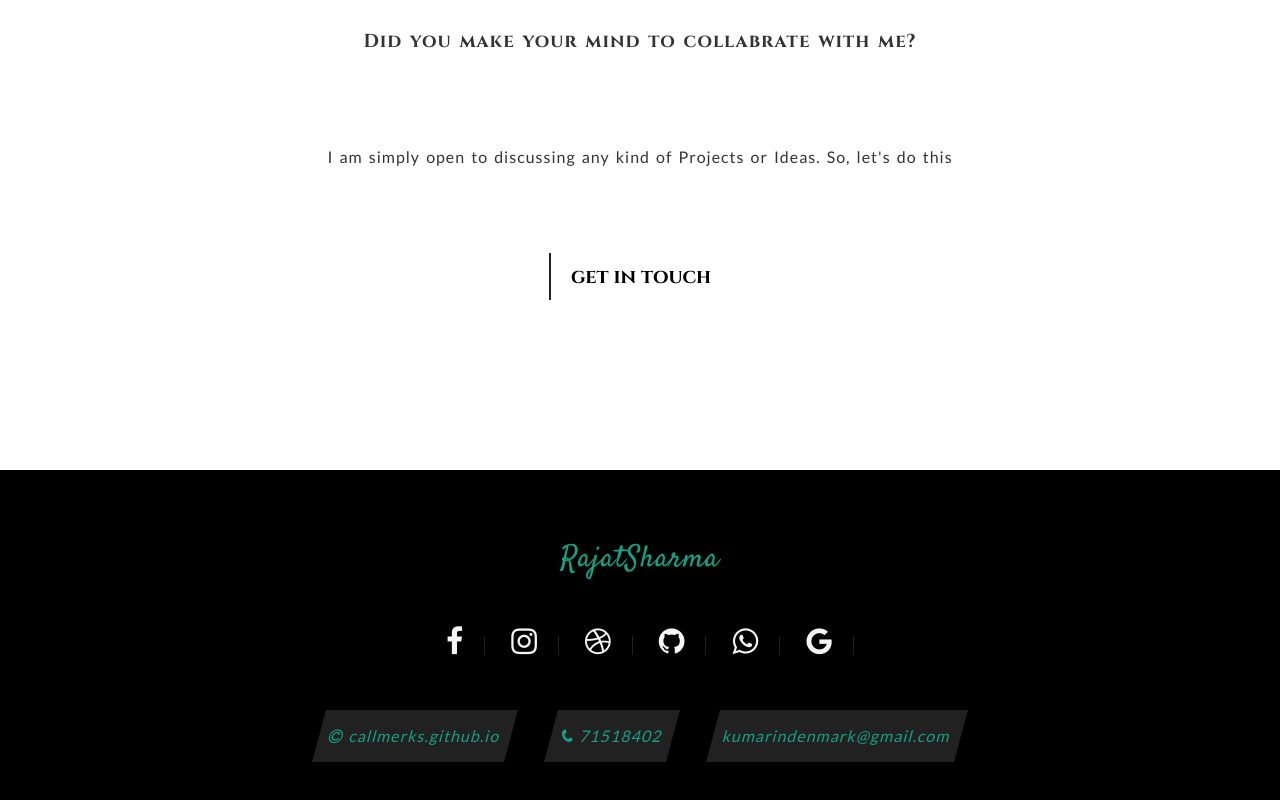
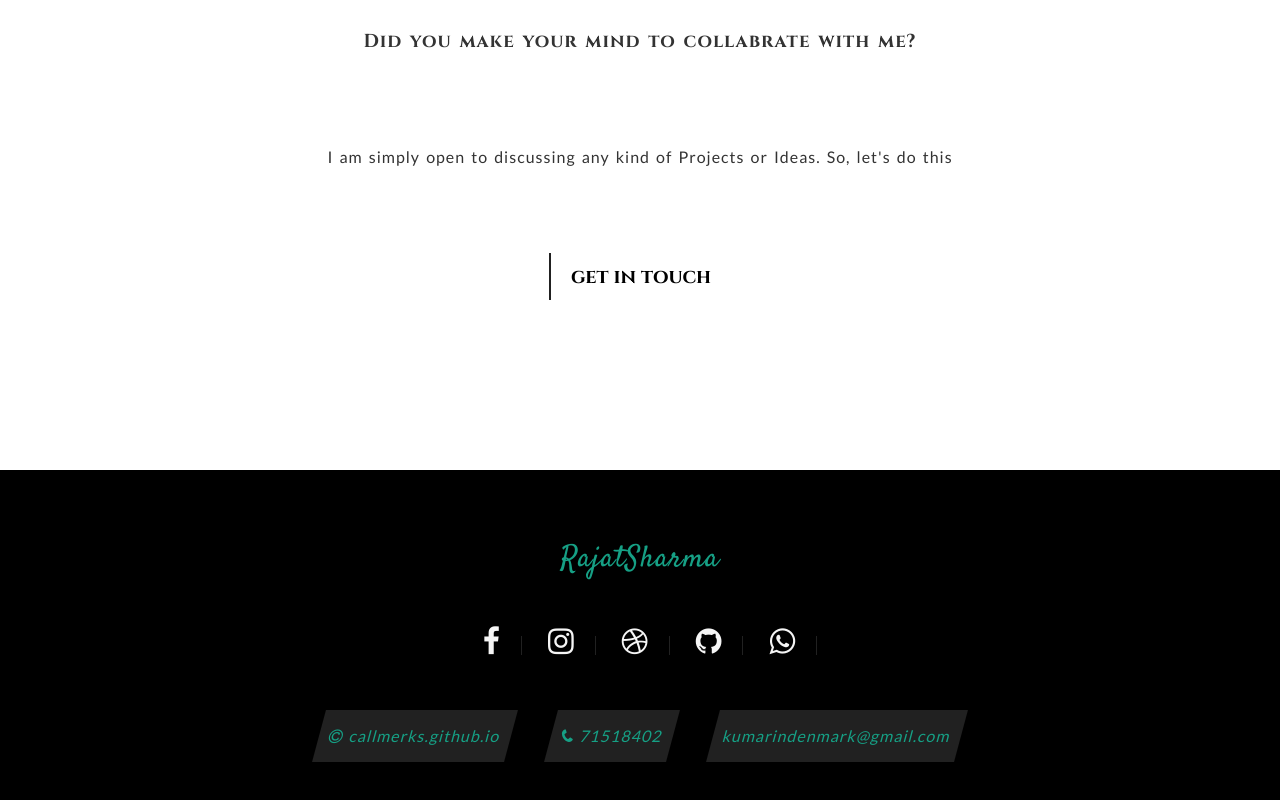
Before and after one commit to callmerks/callmerks.github.io, a plain HTML site: page index.html in a window 1280 px wide. Shown: the part 3900-4700 px from the top of the page. Drawn offline with nearby package versions, Linux system fonts and the light colour scheme.

Commit message:
added links

```diff
--- a/index.html
+++ b/index.html
@@ -177,7 +177,7 @@
 							<img src="images/project-1.png">
 							<figcaption class="projects-wrap__caption">
 								<h3>On Github</h3>
-								<span><a class="btn btn__green--sm" href="#website-intro">See Here</a></span>
+								<span><a class="btn btn__green--sm" href="https://github.com/callmerks/callmerks.github.io">See Here</a></span>
 							</figcaption>
 						</figure>
 					</div>
@@ -186,7 +186,7 @@
 							<img src="images/project-2.png">
 							<figcaption class="projects-wrap__caption">
 								<h3>On Github</h3>
-								<span><a class="btn btn__green--sm" href="#website-intro">See Here</a></span>
+								<span><a class="btn btn__green--sm" href="https://github.com/callmerks/Pure-Javascript-Shopping-List">See Here</a></span>
 							</figcaption>
 						</figure>
 					</div>
@@ -195,7 +195,7 @@
 							<img src="images/project-3.png">
 							<figcaption class="projects-wrap__caption">
 								<h3>Direct Link</h3>
-								<span><a class="btn btn__green--sm" href="#website-intro">See Here</a></span>
+								<span><a class="btn btn__green--sm" href="http://drupal8.decreto.bellcom.dk/user/login">See Here</a></span>
 							</figcaption>
 						</figure>
 					</div>
@@ -247,12 +247,11 @@
 		<div class="footer__navigation">
 		<nav>
 			<ul class="ul margin-top-sm margin-bottom-sm">
-				<li class="footer__li"><a class="footer__links" href=""><i class="fa fa-facebook"></i></a></li>
-				<li class="footer__li"><a class="footer__links" href=""><i class="fa fa-instagram"></i></a></li>
-				<li class="footer__li"><a class="footer__links" href=""><i class="fa fa-dribbble"></i></a></li>
-				<li class="footer__li"><a class="footer__links" href=""><i class="fa fa-github"></i></a></li>
-				<li class="footer__li"><a class="footer__links" href=""><i class="fa fa-whatsapp"></i></a></li>
-				<li class="footer__li"><a class="footer__links" href=""><i class="fa fa-google"></i></a></li>
+				<li class="footer__li"><a class="footer__links" href="https://www.facebook.com/rajatsharma123"><i class="fa fa-facebook"></i></a></li>
+				<li class="footer__li"><a class="footer__links" href="https://www.instagram.com/r_k_s93/"><i class="fa fa-instagram"></i></a></li>
+				<li class="footer__li"><a class="footer__links" href="https://dribbble.com/callmerks"><i class="fa fa-dribbble"></i></a></li>
+				<li class="footer__li"><a class="footer__links" href="https://github.com/callmerks"><i class="fa fa-github"></i></a></li>
+				<li class="footer__li"><a class="footer__links" href="https://web.whatsapp.com/"><i class="fa fa-whatsapp"></i></a></li>
 			</ul>
 		</nav>
 	</div>
```
